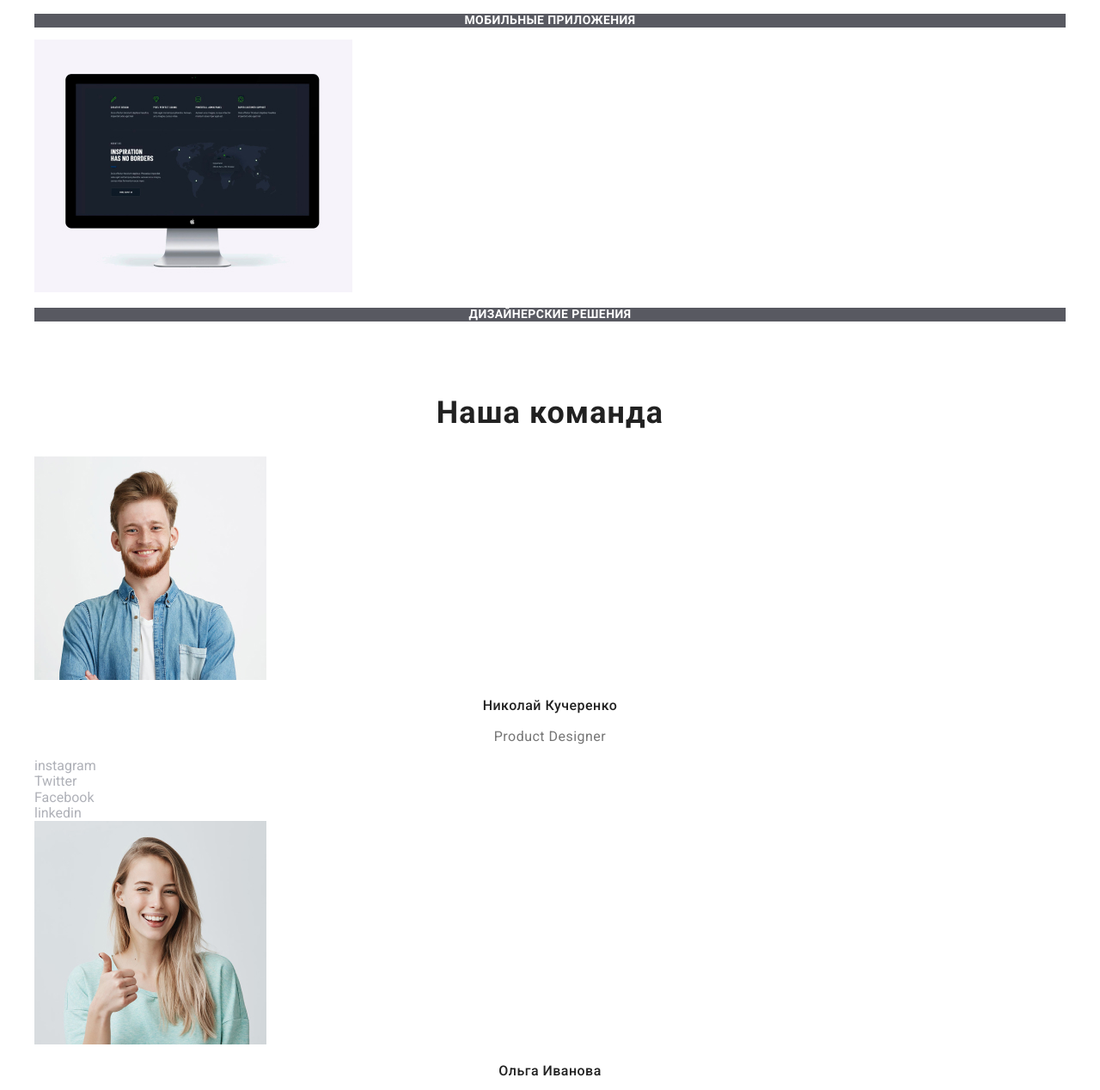
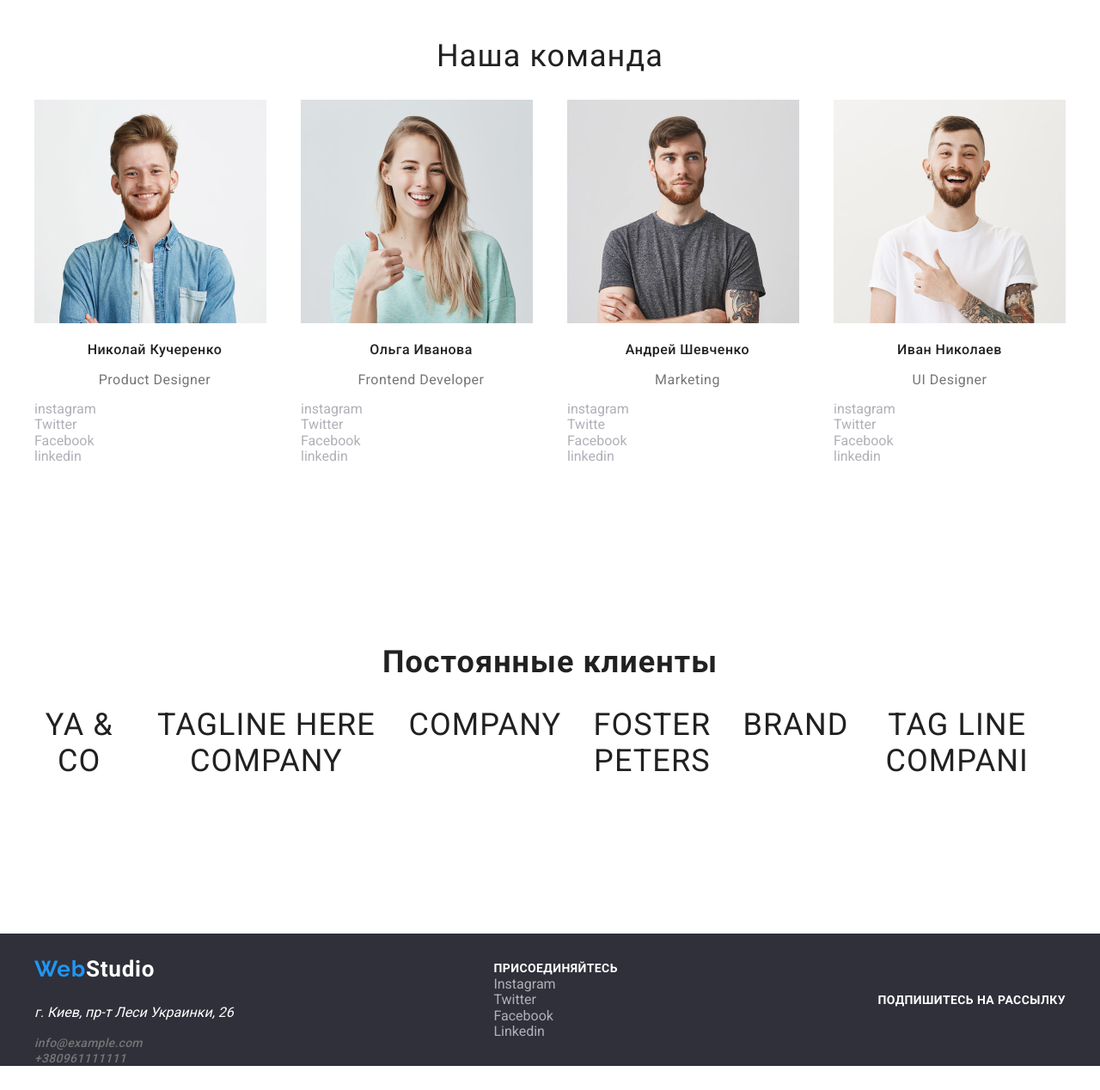
Before and after one commit to Sizif86/goit-markup-hw-03, a plain HTML site: page index.html in a window 1280 px wide. Shown: the part 1520-2788 px from the top of the page at 86% size. Drawn offline with Linux system fonts and the light colour scheme.

Commit message:
makes changes

```diff
--- a/css/styles.css
+++ b/css/styles.css
@@ -153,6 +153,9 @@ a {
 .hero {
   text-align: center;
 }
+.section {
+  padding: 95px 0;
+}
 .section-head {
   color: var(--primary-white-color);
   font-weight: 900;
@@ -203,6 +206,14 @@ a {
   letter-spacing: 0.03em;
   color: var(--text-title-color);
 }
+.servise-list {
+  display: flex;
+  justify-content: space-between;
+}
+.service-item {
+  width: calc((100% - 30px) / 3);
+  margin-right: 30px;
+}
 .service-description {
   color: var(--primary-white-color);
   background-color: rgba(47, 48, 58, 0.8);
@@ -215,12 +226,16 @@ a {
 }
 /*Наша команда*/
 .section-name {
-  font-weight: 700;
+  font-weight: 400;
   font-size: 36px;
   line-height: 1.17;
   text-align: center;
   letter-spacing: 0.03em;
   color: var(--text-title-color);
+}
+.team-list:not(:last-child) {
+  width: calc((100% - 30px) / 4);
+  margin-right: 30px;
 }
 .team-name {
   font-weight: 500;
@@ -243,6 +258,11 @@ a {
 .social-networks:focus {
   color: var(--accent-text);
 }
+/*Постоянные клиенты*/
+.clients:not(:last-child) {
+  width: calc((100% - 30px) / 6);
+  margin-right: 30px;
+}
 
 /*footer*/
 .footer {
@@ -253,7 +273,10 @@ a {
 .logo.footer {
   color: var(--primary-white-color);
 }
-
+.footer .flexbox {
+  justify-content: space-between;
+  align-items: center;
+}
 .address-text {
   font-family: Roboto, sans-serif;
   font-style: normal;
@@ -261,7 +284,6 @@ a {
   line-height: 1.71;
   letter-spacing: 0.03em;
 }
-
 .address-text a {
   color: rgba(255, 255, 255, 0.6);
 }
--- a/index.html
+++ b/index.html
@@ -92,19 +92,19 @@
       </section>
 
       <!--Услуги-->
-      <section>
+      <section class="section">
         <div class="container">
           <p class="section-service">Чем мы занимаемся</p>
-          <ul class="list">
-            <li>
+          <ul class="list servise-list">
+            <li class="service-item ">
               <img src="./imegeshw2/studio/desktop.jpg" width="370" alt="Десктопные приложения" />
               <p class="service-description">Десктопные приложения</p>
             </li>
-            <li>
+            <li class="service-item ">
               <img src="./imegeshw2/studio/box.jpg" width="370" alt="Мобильные приложения" />
               <p class="service-description">Мобильные приложения</p>
             </li>
-            <li>
+            <li class="service-item ">
               <img src="./imegeshw2/studio/design.jpg" width="370" alt="Дизайн" />
               <p class="service-description">Дизайнерские решения</p>
             </li>
@@ -115,8 +115,8 @@
       <section>
         <div class="container">
           <h2 class="section-name">Наша команда</h2>
-          <ul class="list">
-            <li>
+          <ul class="list servise-list">
+            <li class="team-list ">
               <img src="./imegeshw2/studio/team/imgnk.jpg" width="270" alt="Николай Кучеренко" />
               <h3 class="team-name">Николай Кучеренко</h3>
               <p lang="en" class="team-position">Product Designer</p>
@@ -135,7 +135,7 @@
                 </li>
               </ul>
             </li>
-            <li>
+            <li class="team-list">
               <img src="./imegeshw2/studio/team/imgoi.jpg" width="270" alt="Ольга Иванова" />
               <h3 class="team-name">Ольга Иванова</h3>
               <p class="team-position">Frontend Developer</p>
@@ -154,7 +154,7 @@
                 </li>
               </ul>
             </li>
-            <li class="list">
+            <li class="team-list">
               <img src="./imegeshw2/studio/team/img as.jpg" width="270" alt="Андрей Шевченко" />
               <h3 class="team-name">Андрей Шевченко</h3>
               <p class="team-position">Marketing</p>
@@ -173,9 +173,7 @@
                 </li>
               </ul>
             </li>
-          </ul>
-          </li>
-          <li class="list">
+            <li class="team-list">
               <img src="./imegeshw2/studio/team/img in.jpg" width="270" alt="Иван Николаев" />
               <h3 class="team-name">Иван Николаев</h3>
               <p class="team-position">UI Designer</p>
@@ -194,30 +192,31 @@
                 </li>
               </ul>
             </li>
+          </ul>
         </div>
       </section>
 
       <!--Постоянные клиенты-->
-      <section>
+      <section class="section">
         <div class="container">
-          <h2>Постоянные клиенты</h2>
-          <ul class="list">
-            <li class="section-name>
+          <h2 class="section-service">Постоянные клиенты</h2>
+          <ul class="list servise-list">
+            <li class="section-name clients>
               <a href="" aria-label="ссылка на YA & CO">YA & CO</a>
             </li>
-            <li class="section-name>
-              <a href="" aria-label="ссылка на TAGLINE HERE COMPANY">TAGLINE HERE COMPANY></a>
+            <li class="section-name clients>
+              <a href="" aria-label="ссылка на TAGLINE HERE COMPANY">TAGLINE HERE COMPANY</a>
             </li>
-            <li class="section-name>
+            <li class="section-name clients>
               <a href="" aria-label="ссылка на COMPANY">COMPANY</a>
             </li>
-            <li class="section-name>
+            <li class="section-name clients>
               <a href="" aria-label="ссылка на FOSTER PETERS">FOSTER PETERS</a>
             </li>
-            <li class="section-name>
+            <li class="section-name clients>
               <a href="" aria-label="ссылка на BRAND">BRAND</a>
             </li>
-            <li class="section-name>
+            <li class="section-name clients>
               <a href="" aria-label="ссылка на TAG LINE COMPANI">TAG LINE COMPANI</a>
             </li>
           </ul>
@@ -225,27 +224,32 @@
       </section>
     </main>
 
-
     <!--footer-->
+    <footer class="footer">
       <section>
-      <div class="container">
-        <footer class="footer">
+        <div class="container flexbox">
           <div>
             <p class="logo footer">
               <span class="logo-web">Web</span>Studio
             </p>
             <address>
+              <ul class="list">
+                <li>
                   <p class="adress-text">
                     г. Киев, пр-т Леси Украинки, 26
-                <br />
-                <a href class="mail-link ="mailto:info@example.com">
+                  </p>
+                </li>
+                <li>
+                  <a href class="mail-link =" mailto:info@example.com">
                     info@example.com
                   </a>
-                <br />
+                </li>
+                <li>
                   <a href="tel:+380961111111" class="tel-link">
                     +380961111111
                   </a>
-              </p>
+                </li>
+              </ul>
             </address>
           </div>
           <div>
```
Also changed, not shown: portfolio.html (+9 -3 lines). Lines whose indentation alone changed are shown as unchanged.
